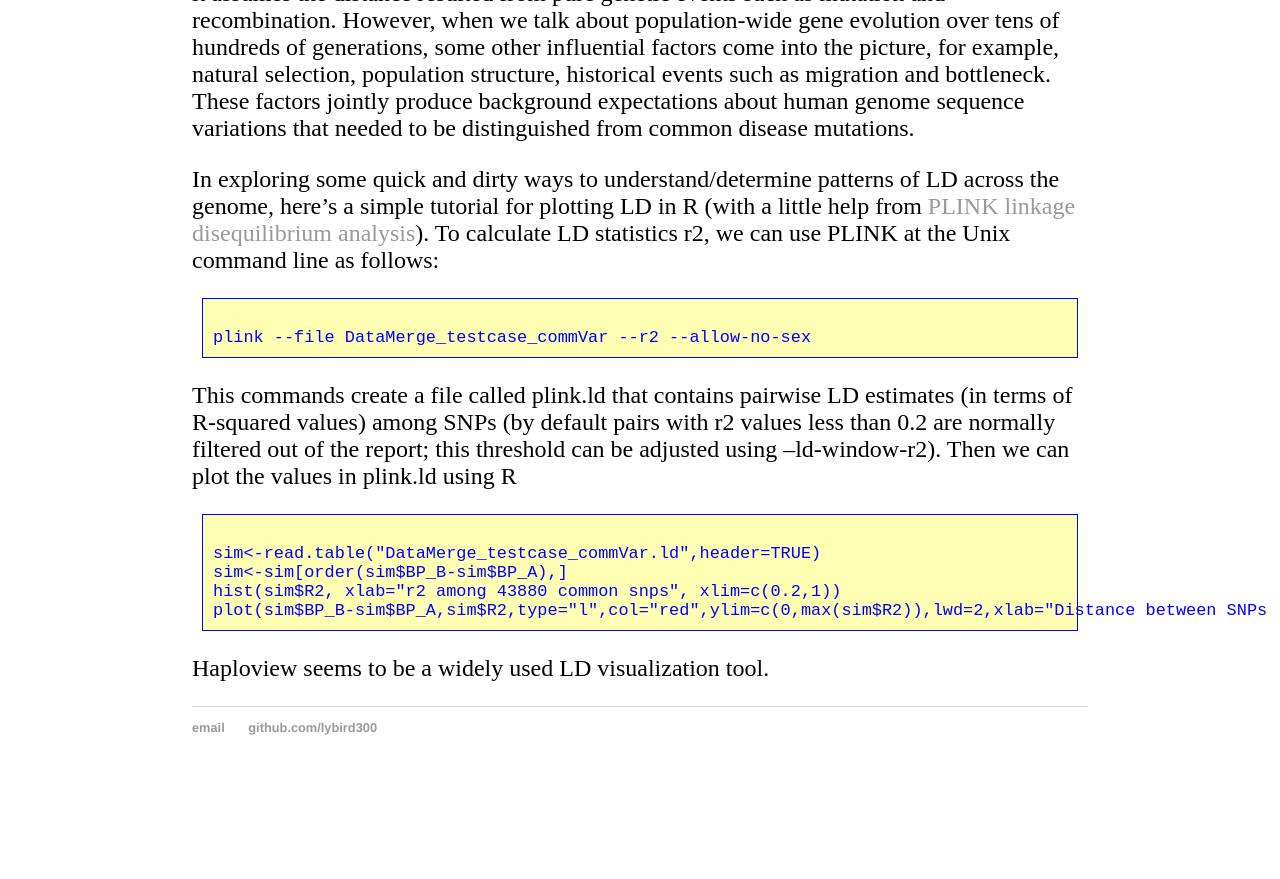
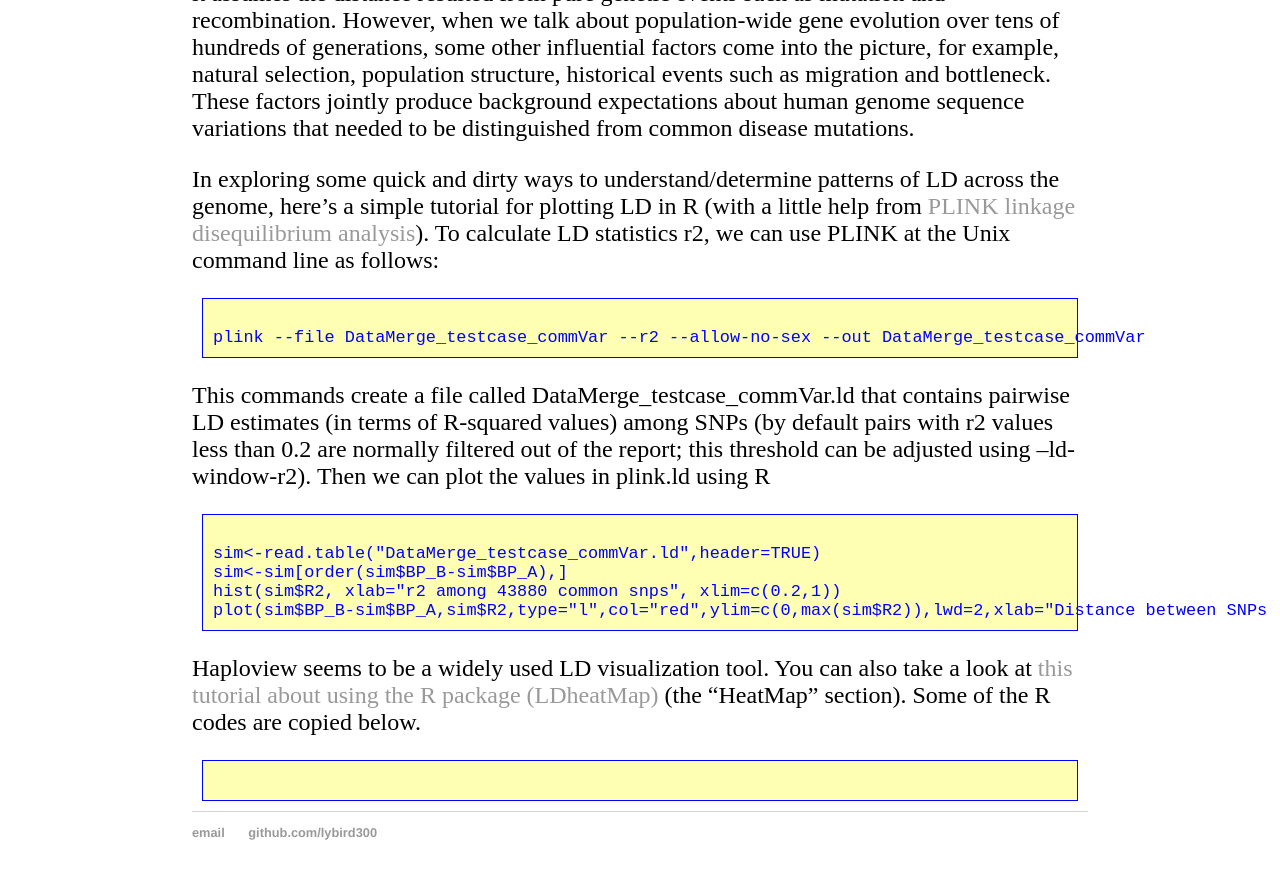
Before and after one commit to lybird300/lybird300.github.io, a Jekyll site: the page built from _posts/2015-04-19-LD-genealogy.md, in a window 1280 px wide and 900 px high, scrolled down 1566 px. Shown: the top 879 px of the window. Built offline with Jekyll 4.4.1, drawn with Linux system fonts in a browser that asks for light colours; before the commit the page ends 2361 px from its top, so only the background shows below that.

Commit message:
Update 2015-04-19-LD-genealogy.md

```diff
--- a/_posts/2015-04-19-LD-genealogy.md
+++ b/_posts/2015-04-19-LD-genealogy.md
@@ -17,9 +17,9 @@ So in both linkage and association studies, what actually matters is the underly
 
 In exploring some quick and dirty ways to understand/determine patterns of LD across the genome, here’s a simple tutorial for plotting LD in R (with a little help from <a href="https://www.cog-genomics.org/plink2/ld">PLINK linkage disequilibrium analysis</a>). To calculate LD statistics r2, we can use PLINK at the Unix command line as follows:
 <pre><code>
-plink --file DataMerge_testcase_commVar --r2 --allow-no-sex
+plink --file DataMerge_testcase_commVar --r2 --allow-no-sex --out DataMerge_testcase_commVar
 </code></pre>
-This commands create a file called plink.ld that contains pairwise LD estimates (in terms of R-squared values) among SNPs (by default pairs with r2 values less than 0.2 are normally filtered out of the report; this threshold can be adjusted using --ld-window-r2).
+This commands create a file called DataMerge_testcase_commVar.ld that contains pairwise LD estimates (in terms of R-squared values) among SNPs (by default pairs with r2 values less than 0.2 are normally filtered out of the report; this threshold can be adjusted using --ld-window-r2).
 Then we can plot the values in plink.ld using R
 <pre><code>
 sim<-read.table("DataMerge_testcase_commVar.ld",header=TRUE)
@@ -27,5 +27,7 @@ sim<-sim[order(sim$BP_B-sim$BP_A),]
 hist(sim$R2, xlab="r2 among 43880 common snps", xlim=c(0.2,1))
 plot(sim$BP_B-sim$BP_A,sim$R2,type="l",col="red",ylim=c(0,max(sim$R2)),lwd=2,xlab="Distance between SNPs (bp)", ylab="LD statistic R2")
 </code></pre>
-
 Haploview seems to be a widely used LD visualization tool.
+You can also take a look at <a href="http://www.stat-gen.org/tut/tut_post.html">this tutorial about using the R package (LDheatMap)</a> (the "HeatMap" section). Some of the R codes are copied below.
+<pre><code>
+</code></pre>
```
